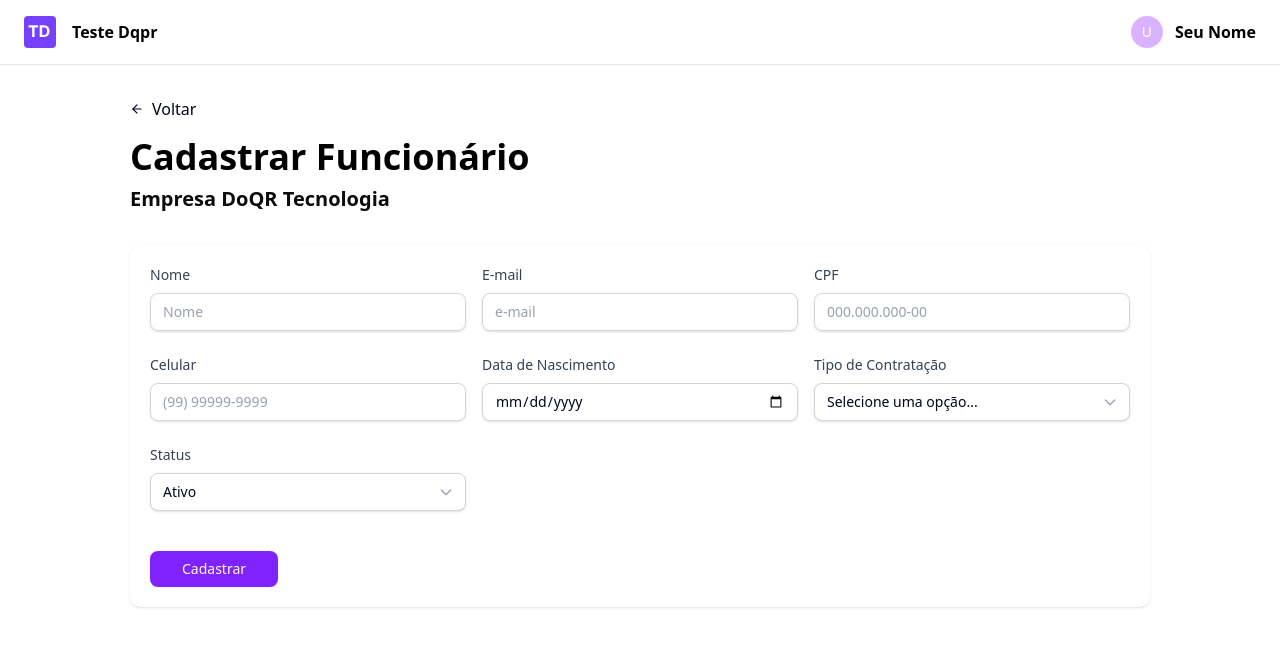
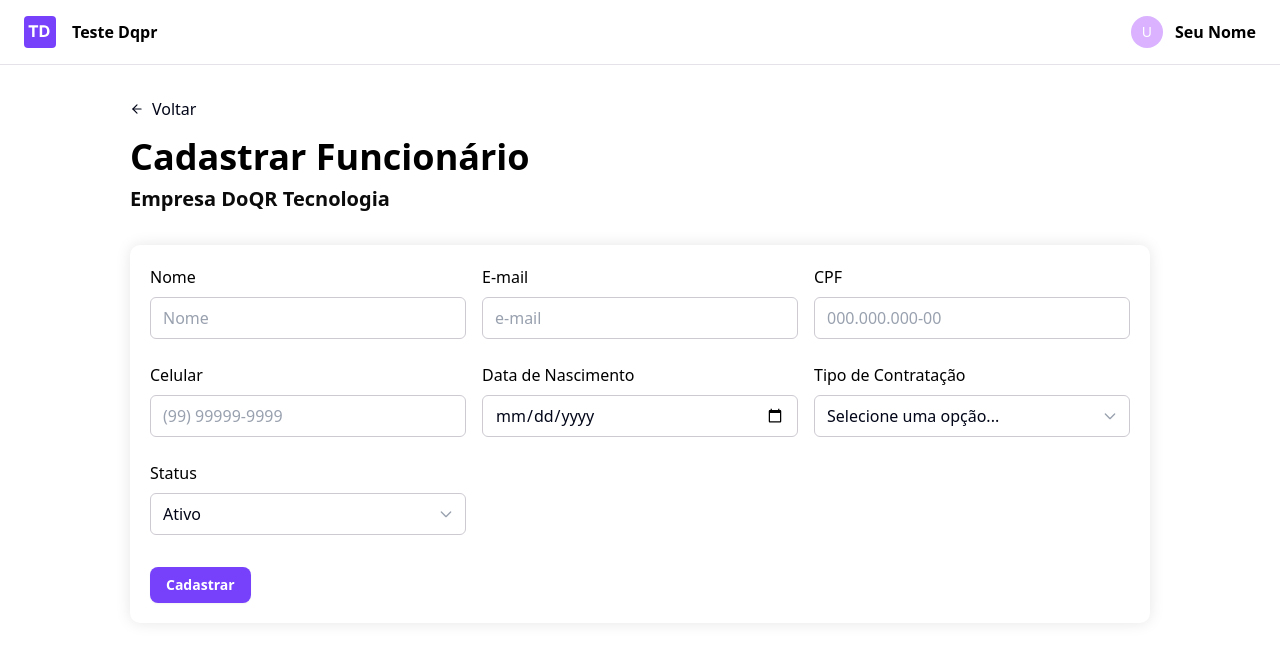
Before and after one commit to a-medeiros/doqr-project, a Next.js app: page /employee/new in a window 1280 px wide. Shown: the top 646 px of the page. Built offline with nearby package versions, Linux system fonts and the light colour scheme.

Commit message:
fix: fix layout

```diff
--- a/src/app/employee/edit/[id]/page.tsx
+++ b/src/app/employee/edit/[id]/page.tsx
@@ -33,7 +33,7 @@ const EditEmployeePage = async ({ params }: EditEmployeePageProps) => {
   }
 
   return (
-    <div className="px-[130px] pt-8 pb-8 gap-16">
+    <div className="md:px-[130px] px-4 pt-8 pb-8 gap-16">
       <div className="flex mb-4">
         <Link href="/" className="flex items-center gap-2 w-[70px]">
           <ArrowLeft size={14} />
--- a/src/app/employee/new/page.tsx
+++ b/src/app/employee/new/page.tsx
@@ -4,7 +4,7 @@ import CreateEmployee from '@/components/Employees/CreateEmployee'
 
 const NewEmployeePage = () => {
   return (
-    <div className="px-[130px] pt-8 pb-8 gap-16">
+    <div className="md:px-[130px] px-4 pt-8 pb-8 gap-16">
       <div className="flex mb-4">
         <Link href="/" className="flex items-center gap-2 w-[70px]">
           <ArrowLeft size={14} />
--- a/src/app/globals.css
+++ b/src/app/globals.css
@@ -7,6 +7,9 @@
   --color-background: var(--background);
   --color-foreground: var(--foreground);
   --font-sans: var(--font-inter);
+  --color-delete-button: #FA5E5E;
+  --color-save-button: #7741FB;
+  --color-soft-gray: #CDCAD2;
   --color-sidebar-ring: var(--sidebar-ring);
   --color-sidebar-border: var(--sidebar-border);
   --color-sidebar-accent-foreground: var(--sidebar-accent-foreground);
--- a/src/app/page.tsx
+++ b/src/app/page.tsx
@@ -10,13 +10,13 @@ export default async function Home({ searchParams }: HomeProps) {
   const resolvedSearchParams = await searchParams
 
   return (
-    <div className=" px-[130px] pt-8 pb-8 gap-16">
+    <div className="md:px-[130px] px-4 pt-8 pb-8 gap-16">
       <div className="flex flex-col gap-2 mb-8">
         <h1 className="text-4xl font-bold text-black">Controle de Funcionários</h1>
         <p className="text-xl font-bold text-[#0B0B0C]">Empresa DoQR Tecnologia</p>
       </div>
 
-      <div className="mb-3 flex justify-between">
+      <div className="mb-3 flex flex-col md:flex-row justify-between gap-3">
         <Search />
         <NewEmployee />
       </div>
--- a/src/components/Employees/CreateEmployee.tsx
+++ b/src/components/Employees/CreateEmployee.tsx
@@ -46,7 +46,7 @@ const CreateEmployee = () => {
   }
 
   return (
-    <div className="bg-white rounded-lg shadow-sm p-5">
+    <div className="bg-white rounded-lg shadow-[0_0_15px_rgba(0,0,0,0.1)] p-5">
       <Toaster position="top-center" />
       <Form handleSubmit={handleSubmit(onSubmit)} register={register} errors={errors} />
     </div>
--- a/src/components/Employees/Form.tsx
+++ b/src/components/Employees/Form.tsx
@@ -37,16 +37,16 @@ const Form = ({ handleSubmit, register, errors, isEditMode = false, employeeId }
   }
 
   const inputClasses = cn(
-    'w-full px-3 py-2 border border-gray-300 rounded-md shadow-sm',
+    'w-full px-3 py-2 border border-soft-gray rounded-sm',
     'focus:outline-none focus:ring-2 focus:ring-violet-500 focus:border-transparent',
-    'placeholder-gray-400 text-sm',
+    'placeholder-gray-400 text-base',
     'disabled:bg-gray-50 disabled:text-gray-500',
   )
 
   const selectClasses = cn(
-    'w-full px-3 py-2 border border-gray-300 rounded-md shadow-sm',
+    'w-full px-3 py-2 border border-soft-gray rounded-sm',
     'focus:outline-none focus:ring-2 focus:ring-violet-500 focus:border-transparent',
-    'text-sm bg-white',
+    'text-base bg-white',
     'appearance-none cursor-pointer',
     'pr-8',
   )
@@ -55,7 +55,7 @@ const Form = ({ handleSubmit, register, errors, isEditMode = false, employeeId }
     <form onSubmit={handleSubmit} className="space-y-6">
       <div className="grid grid-cols-1 md:grid-cols-3 gap-4">
         <div className="space-y-2">
-          <label htmlFor="name" className="block text-sm font-medium text-gray-700">
+          <label htmlFor="name" className="block text-base font-medium text-black">
             Nome
           </label>
           <input
@@ -69,7 +69,7 @@ const Form = ({ handleSubmit, register, errors, isEditMode = false, employeeId }
         </div>
 
         <div className="space-y-2">
-          <label htmlFor="email" className="block text-sm font-medium text-gray-700">
+          <label htmlFor="email" className="block text-base font-medium text-black">
             E-mail
           </label>
           <input
@@ -83,7 +83,7 @@ const Form = ({ handleSubmit, register, errors, isEditMode = false, employeeId }
         </div>
 
         <div className="space-y-2">
-          <label htmlFor="cpf" className="block text-sm font-medium text-gray-700">
+          <label htmlFor="cpf" className="block text-base font-medium text-black">
             CPF
           </label>
           <input
@@ -99,7 +99,7 @@ const Form = ({ handleSubmit, register, errors, isEditMode = false, employeeId }
 
       <div className="grid grid-cols-1 md:grid-cols-3 gap-4">
         <div className="space-y-2">
-          <label htmlFor="phone" className="block text-sm font-medium text-gray-700">
+          <label htmlFor="phone" className="block text-base font-medium text-black">
             Celular
           </label>
           <input
@@ -113,7 +113,7 @@ const Form = ({ handleSubmit, register, errors, isEditMode = false, employeeId }
         </div>
 
         <div className="space-y-2">
-          <label htmlFor="dateOfBith" className="block text-sm font-medium text-gray-700">
+          <label htmlFor="dateOfBith" className="block text-base font-medium text-black">
             Data de Nascimento
           </label>
           <input
@@ -127,7 +127,7 @@ const Form = ({ handleSubmit, register, errors, isEditMode = false, employeeId }
         </div>
 
         <div className="space-y-2">
-          <label htmlFor="typeOfHiring" className="block text-sm font-medium text-gray-700">
+          <label htmlFor="typeOfHiring" className="block text-base font-medium text-black">
             Tipo de Contratação
           </label>
           <div className="relative">
@@ -163,7 +163,7 @@ const Form = ({ handleSubmit, register, errors, isEditMode = false, employeeId }
 
       <div className="grid grid-cols-1 md:grid-cols-3 gap-4">
         <div className="space-y-2">
-          <label htmlFor="status" className="block text-sm font-medium text-gray-700">
+          <label htmlFor="status" className="block text-base font-medium text-black">
             Status
           </label>
           <div className="relative">
@@ -200,21 +200,21 @@ const Form = ({ handleSubmit, register, errors, isEditMode = false, employeeId }
         </div>
       </div>
 
-      <div className="flex pt-4 gap-4">
+      <div className="flex pt-2 gap-4">
         {isEditMode ? (
           <>
             <Button
               type="button"
               onClick={handleDelete}
-              className="bg-red-500 hover:bg-red-600
-                text-white px-8 py-2 rounded-md font-medium cursor-pointer"
+              className="bg-delete-button hover:bg-red-600
+                text-white px-4 py-2 rounded-md font-bold cursor-pointer"
             >
               Excluir
             </Button>
             <Button
               type="submit"
-              className="bg-violet-600 hover:bg-violet-700
-                text-white px-8 py-2 rounded-md font-medium cursor-pointer"
+              className="bg-save-button hover:bg-violet-700
+                text-white px-4 py-2 rounded-md font-bold cursor-pointer"
             >
               Salvar
             </Button>
@@ -222,8 +222,8 @@ const Form = ({ handleSubmit, register, errors, isEditMode = false, employeeId }
         ) : (
           <Button
             type="submit"
-            className="bg-violet-600 hover:bg-violet-700
-              text-white px-8 py-2 rounded-md font-medium cursor-pointer"
+            className="bg-save-button hover:bg-violet-700
+              text-white px-4 py-2 rounded-md font-bold cursor-pointer"
           >
             Cadastrar
           </Button>
--- a/src/components/Employees/List.tsx
+++ b/src/components/Employees/List.tsx
@@ -27,7 +27,7 @@ const EmployeesList = async ({ searchParams }: EmployeesListProps) => {
     <div className="bg-white rounded-lg border border-gray-200 overflow-hidden">
       <div className="overflow-x-auto">
         <table className="w-full">
-          <thead className="bg-gray-50 border-b-1 border-[#CDCAD2]">
+          <thead className="bg-gray-50 border-b-1 border-soft-gray">
             <TableHeaderItem />
           </thead>
           <tbody className="bg-white divide-y divide-gray-200">
--- a/src/components/Employees/Search.tsx
+++ b/src/components/Employees/Search.tsx
@@ -21,7 +21,7 @@ const Search = () => {
             type="text"
             value={name}
             placeholder={'Buscar Funcionário...'}
-            className="w-[383px] h-[35px] pr-10"
+            className="md:w-[383px] w-full h-[35px] pr-10"
             onChange={e => {
               setName(e.target.value)
             }}
--- a/src/components/Employees/UpdateEmployee.tsx
+++ b/src/components/Employees/UpdateEmployee.tsx
@@ -54,7 +54,7 @@ const UpdateEmployee = ({ employee }: UpdateEmployeeProps) => {
   }
 
   return (
-    <div className="bg-white rounded-lg shadow-sm p-5">
+    <div className="bg-white rounded-lg shadow-[0_0_15px_rgba(0,0,0,0.1)] p-5">
       <Toaster position="top-center" />
       <Form
         handleSubmit={handleSubmit(onSubmit)}
```
